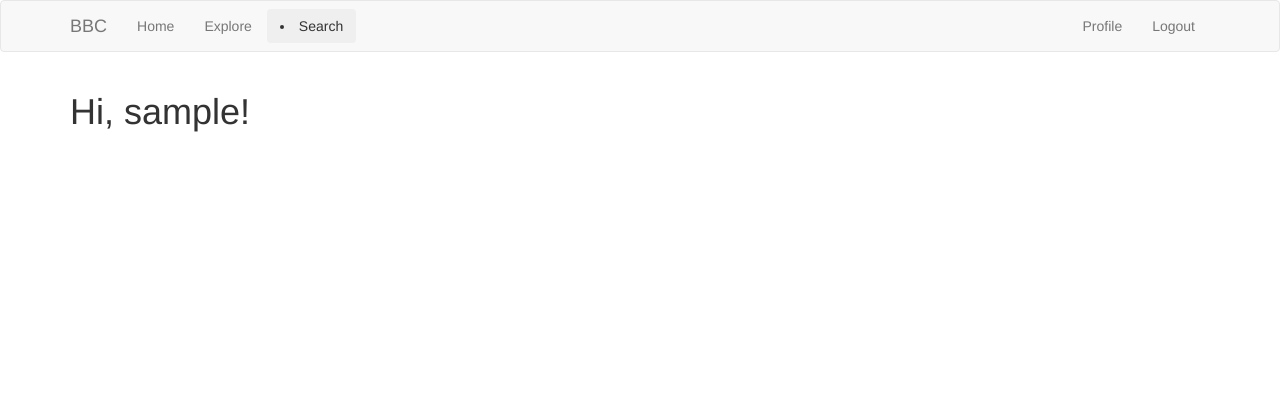
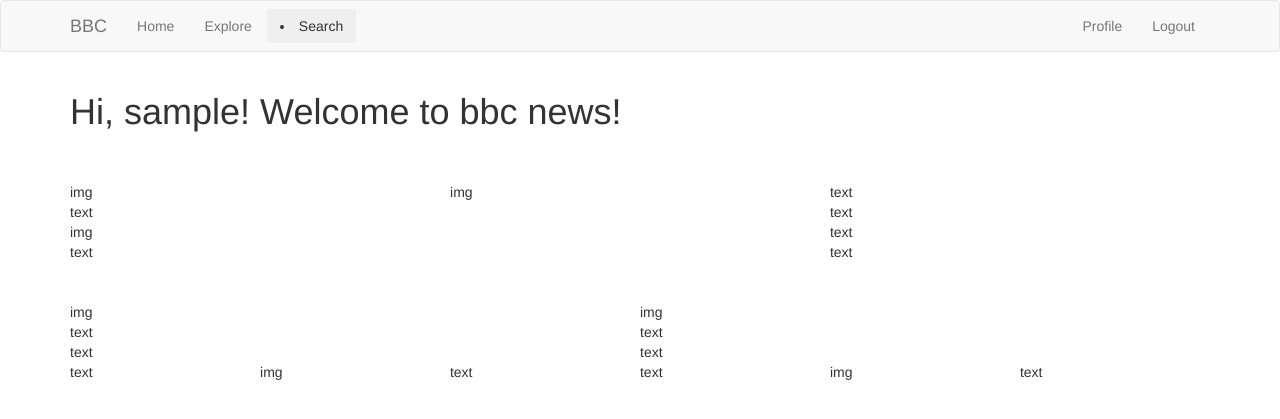
Before and after one commit to ITHangle/ea4115-bbc-d02, a Flask app: page / in a window 1280 px wide. Shown: the top 419 px of the page. Run offline with Flask 3, Linux system fonts and the light colour scheme; the visitor is signed in with stand-in values (Sample User, id 1); data comes from the database, SQL or seed files in the repository; data that the repository does not hold is empty; some libraries are stand-ins or nearby versions.

Commit message:
3 table 1.0

```diff
--- a/app/templates/index.html.j2
+++ b/app/templates/index.html.j2
@@ -1,7 +1,63 @@
 {% extends "base.html.j2" %}
 {% import 'bootstrap/wtf.html' as wtf %}
 {% block app_content %}
-    <h1>{{ _('Hi, %(username)s!', username=current_user.username) }}</h1>
+    <h1>{{ _('Hi, %(username)s! Welcome to bbc news!', username=current_user.username) }}</h1>
+    <br><br>
+
+    <style>.center { margin-left: auto; margin-right: auto;}</style>
+
+    <table id = “1table” class="center"; width = "100%">
+            <tr>
+                <td>img</td>
+                <td>img</td>
+                <td>text</td>
+            </tr>
+            <tr>
+                <td>text</td>
+                <td></td>
+                <td>text</td>
+            </tr>
+            <tr>
+                <td>img</td>
+                <td></td>
+                <td>text</td>
+            </tr>
+            <tr>
+                <td>text</td>
+                <td></td>
+                <td>text</td>
+            </tr>
+        </table>
+
+        <br><br>
+
+        <table id = "2table" class="center"; width = "100%">
+            <tr>
+                <td>img</td>
+                <td>img</td>
+            </tr>
+            <tr>
+                <td>text</td>
+                <td>text</td>
+
+            </tr>
+             <tr>
+                <td>text</td>
+                <td>text</td>
+            </tr>
+        </table>
+        <table id = "3table" class="center"; width = "100%">
+            <tr>
+                    <td>text</td>
+                    <td>img</td>
+                    <td>text</td>
+                    <td>text</td>
+                    <td>img</td>
+                    <td>text</td>
+            </tr>
+        </table>
+
+
 
 
 
```
Also changed, not shown: app/templates/edit_profile.html.j2 (line endings or trailing spaces).
